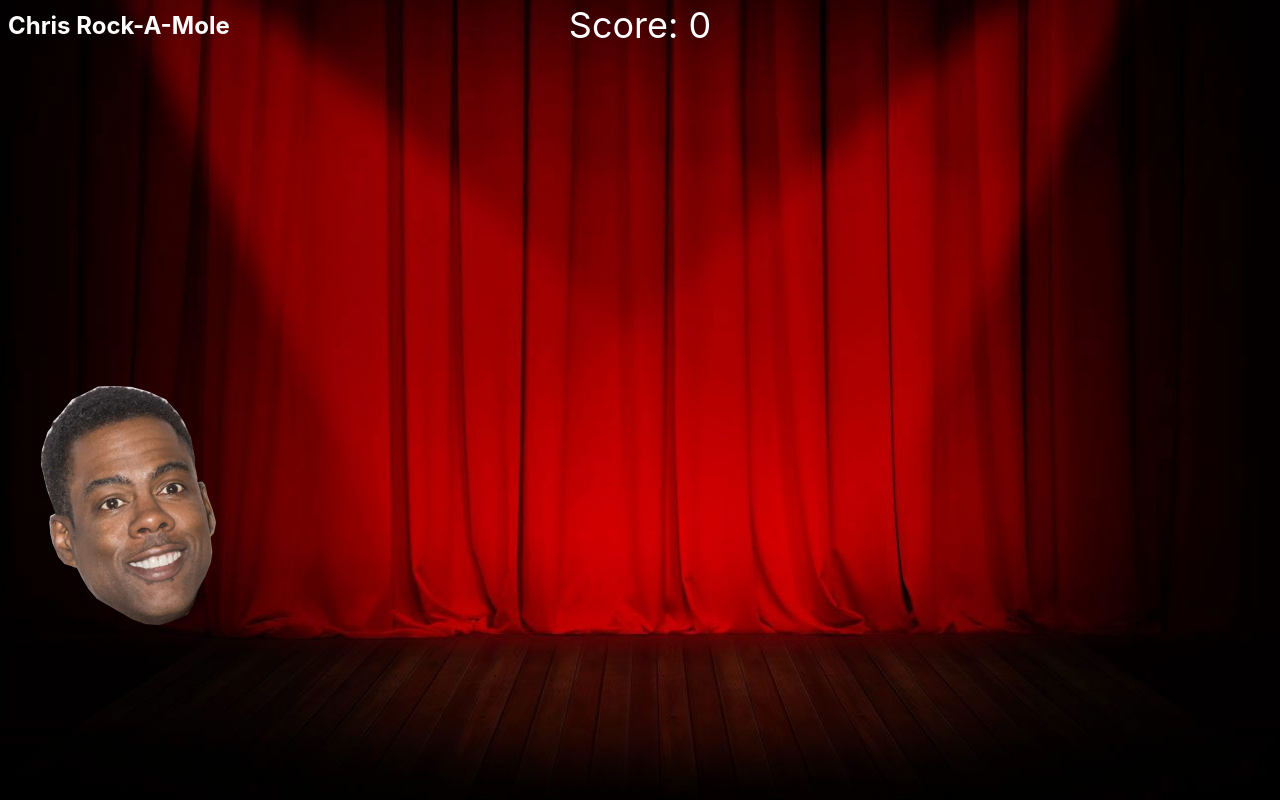
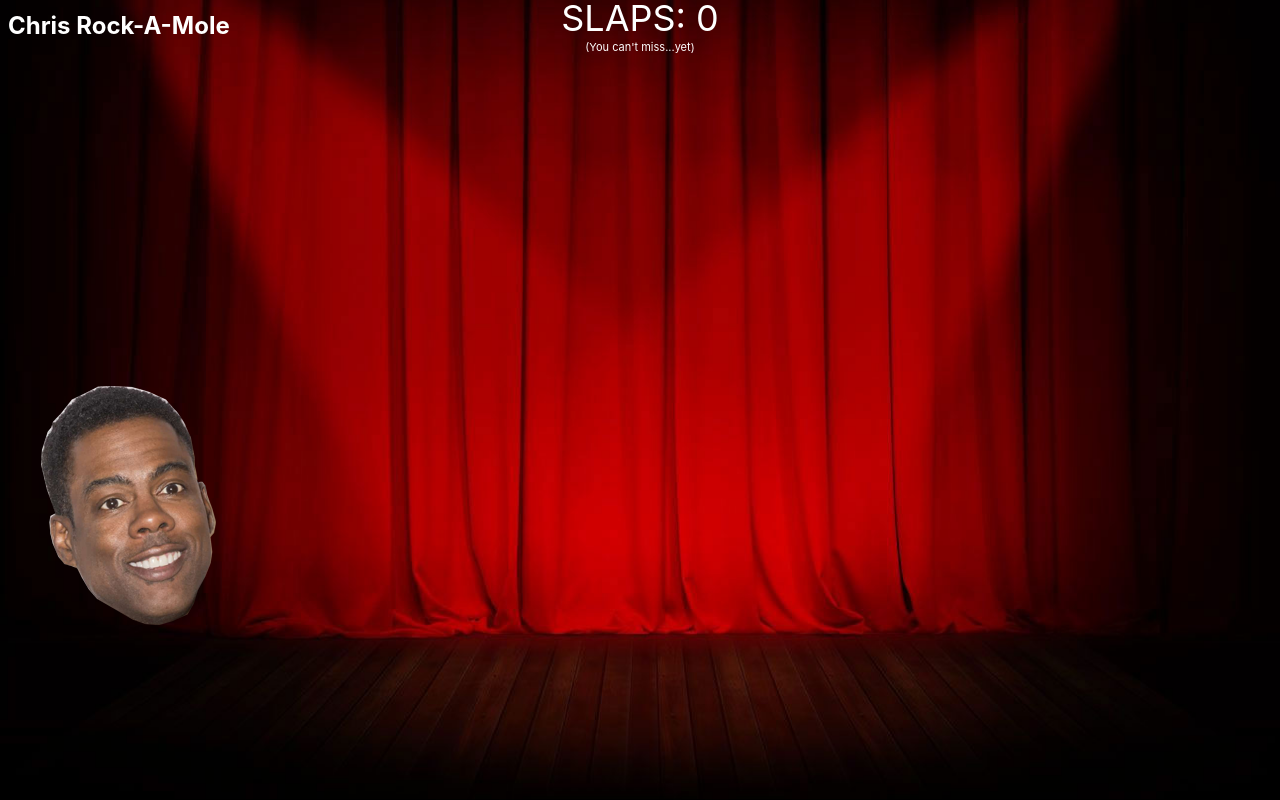
Before and after one commit to squishydough/Chris-Rock-A-Mole, a React (Create React App) app: page / in a window 1280 px wide. Built offline with nearby package versions, Linux system fonts and the light colour scheme.

Commit message:
Small adjustment to score

```diff
--- a/src/App.tsx
+++ b/src/App.tsx
@@ -64,7 +64,11 @@ function App() {
     <div className="App">
       <header className="header">
         <div className="title">Chris Rock-A-Mole</div>
-        <div className="score">Score: {score}</div>
+        <div className="score">
+          SLAPS: {score}
+          <br />
+          <div style={{ fontSize: 11 }}>(You can't miss...yet)</div>
+        </div>
         <div className="actions"></div>
       </header>
       {isActive ? (
```
